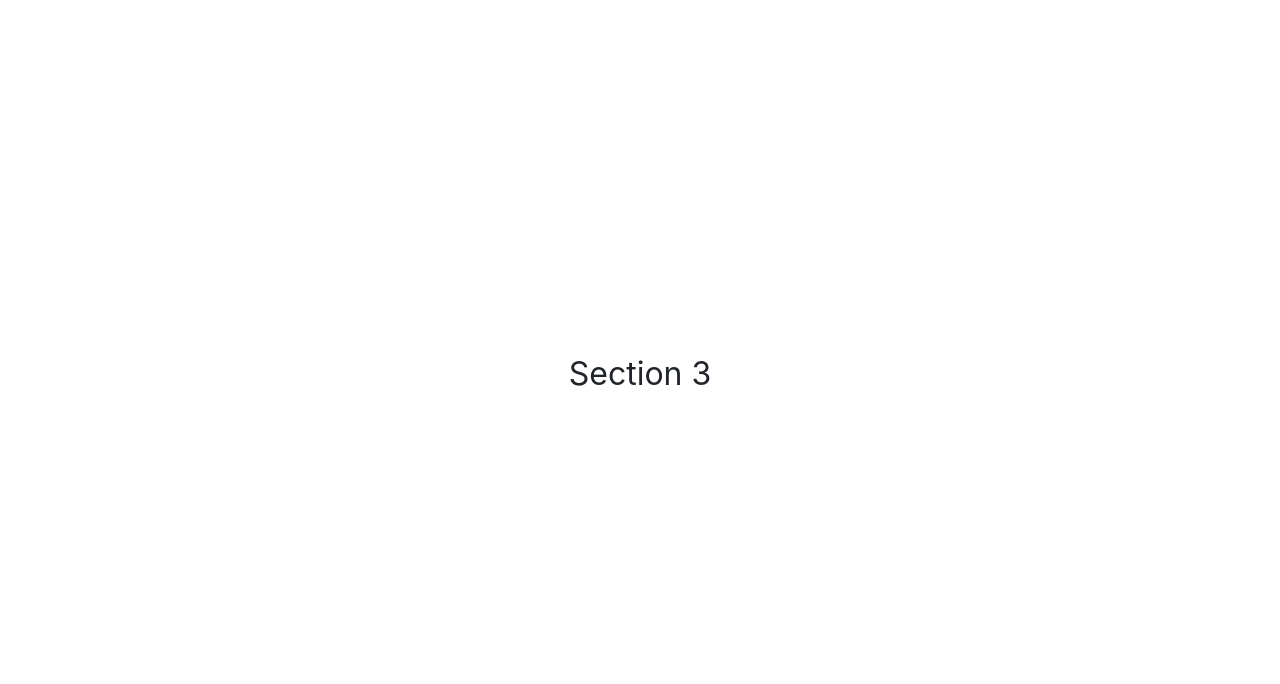
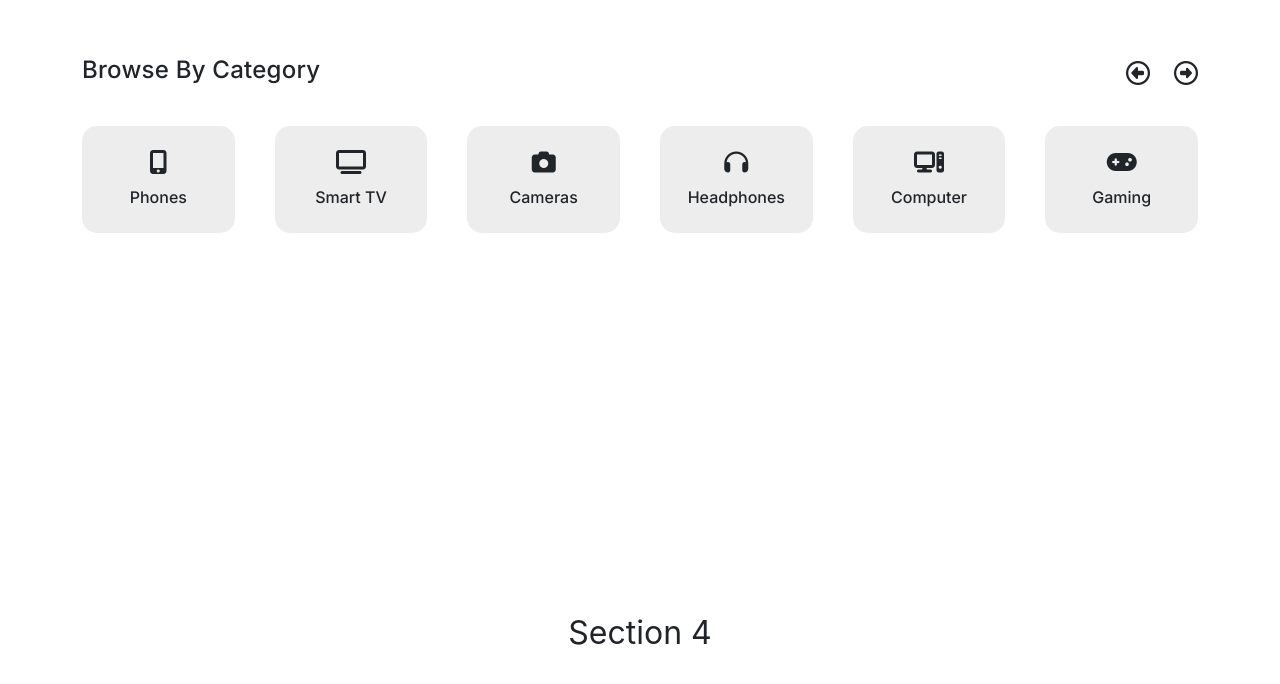
Before and after one commit to Mariii209/cyber-store, a React (Create React App) app: page / in a window 1280 px wide. Shown: the part 1626-2310 px from the top of the page. Built offline with nearby package versions, Linux system fonts and the light colour scheme.

Commit message:
Replaced Section 3 with Category component in CyberStoreHome and added import statement

```diff
--- a/src/HomeSection/CyberStoreHome.js
+++ b/src/HomeSection/CyberStoreHome.js
@@ -2,6 +2,7 @@ import React from "react";
 import "./CyberStoreHome.css";
 import IphoneImage from "./IphoneImage.png";
 import ShopSpotlight from "./ShopSpotlight";
+import Category from "./Category";
 
 export default function CyberStoreHome() {
   return (
@@ -28,7 +29,7 @@ export default function CyberStoreHome() {
         </div>
       </section>
       <ShopSpotlight />
-      <section>Section 3</section>
+      <Category />
       <section>Section 4</section>
       <section>Section 5</section>
       <section>Section 6</section>
```
